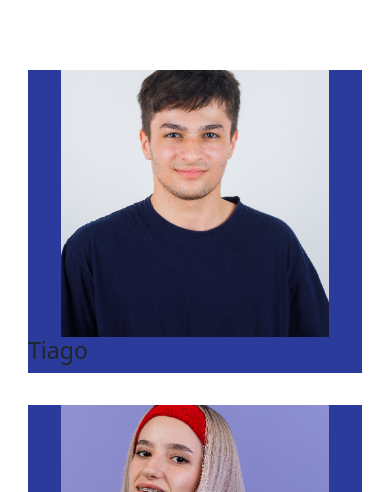
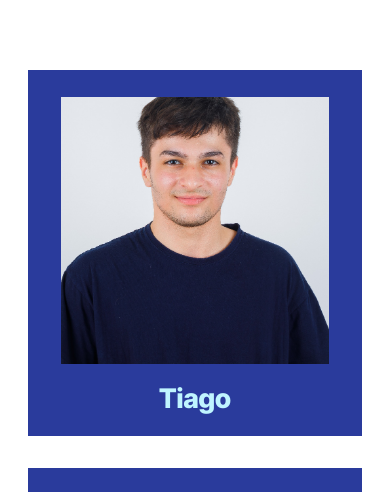
Before and after one commit to franleca/Proyecto-Final, a plain HTML site: page pages/3-nosotros.html in a window 390 px wide. Shown: the part 339-831 px from the top of the page. Drawn offline with nearby package versions, Linux system fonts and the light colour scheme.

Commit message:
terminamos la seccion bootstrap responsive

```diff
--- a/style.css
+++ b/style.css
@@ -916,11 +916,24 @@ header {
 
     display: flex;
     justify-content: center;
+    margin-top: 8%;
 }
 
 .titulo-h3-n {
 
     display: flex;
+    justify-content: center;
+    margin: 5% 0 3% 0;
+}
+
+.titulo-h3-n h3 {
+
+    color: #C0F5FF;
+    font-family: 'Inter Tight', sans-serif;
+    font-size: 27px;
+    font-weight: 800;
+    text-align: left;
+    line-height: 1.4;
 }
 
 
```
